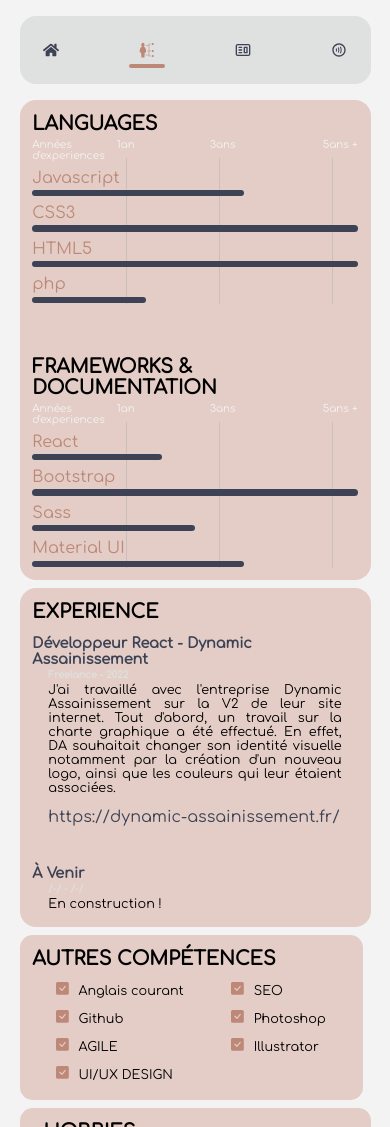
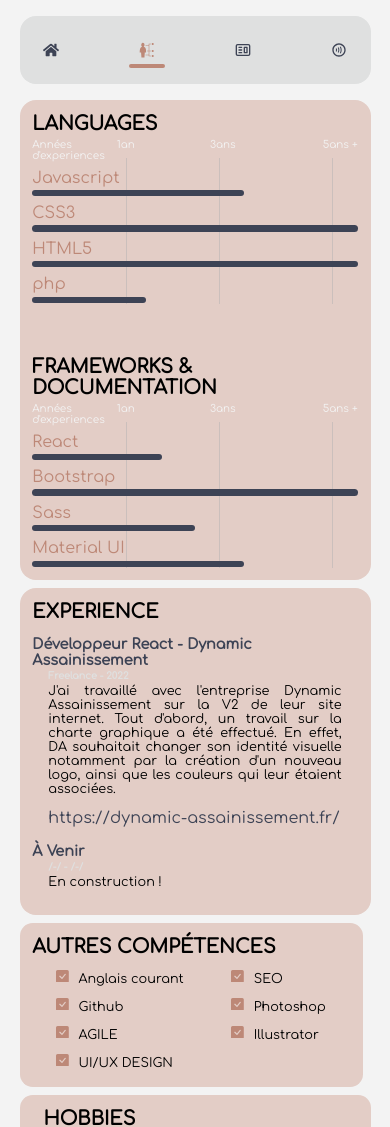
Before and after one commit to Mehdi-Filali/portfolio, a React (Create React App) app: page /web-portfolio/skills in a window 390 px wide. Shown: the top 1127 px of the page. Built offline with nearby package versions, Linux system fonts and the light colour scheme.

Commit message:
responsive correction

```diff
--- a/src/styles/pages/_contact.scss
+++ b/src/styles/pages/_contact.scss
@@ -212,7 +212,7 @@
         {
           a
           {
-            width: 27%;
+            width: 30%;
           }
         }
       }
--- a/src/styles/pages/_skills.scss
+++ b/src/styles/pages/_skills.scss
@@ -251,13 +251,14 @@
   }
   @media screen and (max-width: 500px){
     .skillsContent {
-
       grid-template-columns: 1fr !important;
       grid-template-rows: auto !important;
 
       .experience {
         grid-area: 2 !important;
         margin-left: 0 !important;
+        grid-template-rows: 19px auto auto !important;
+        row-gap: 1em;
       }
       .otherSkills {
         grid-area: 3 !important;
```
Also changed, not shown: 6 other files (tests, documents, lock files or other folders).
